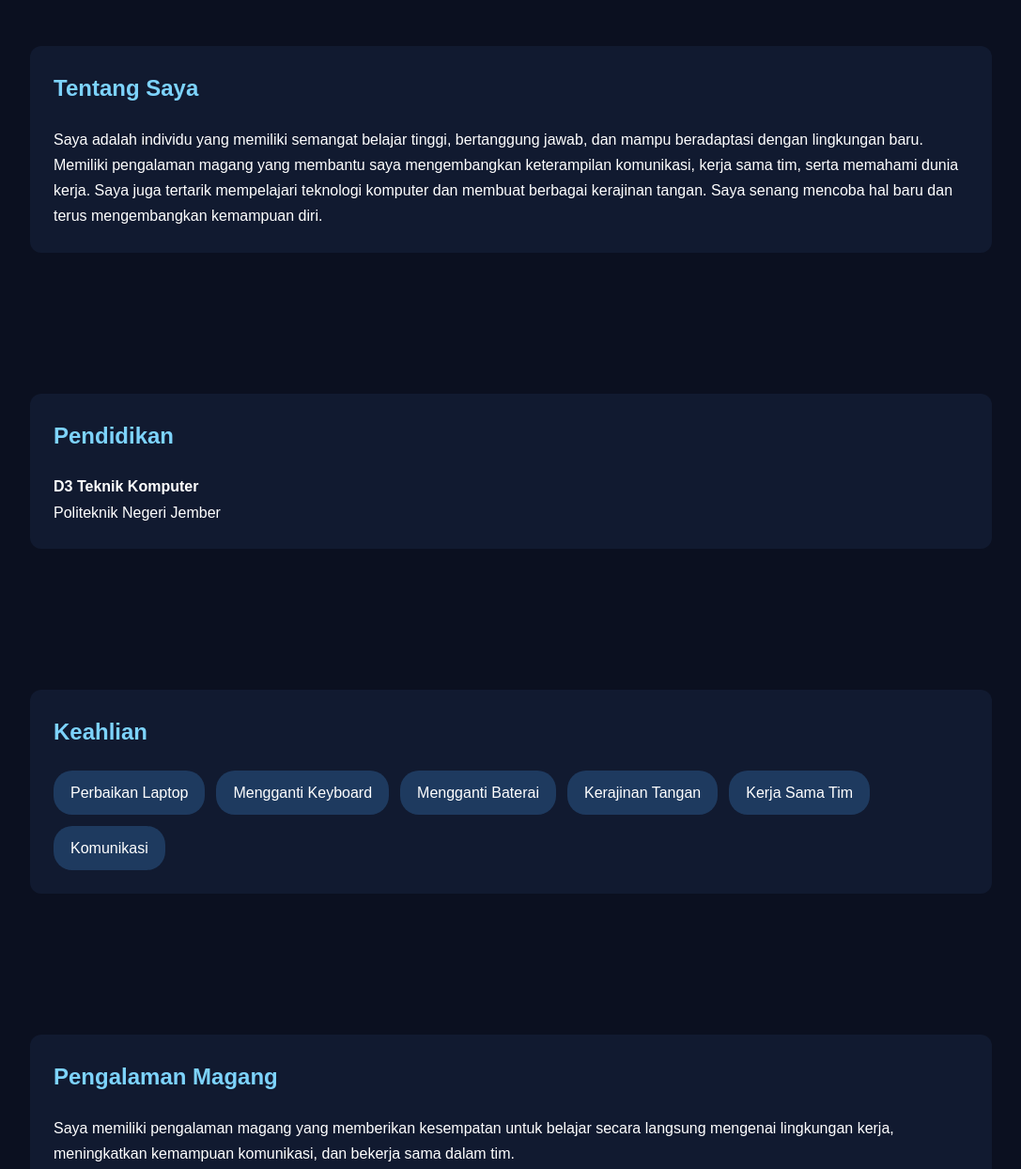
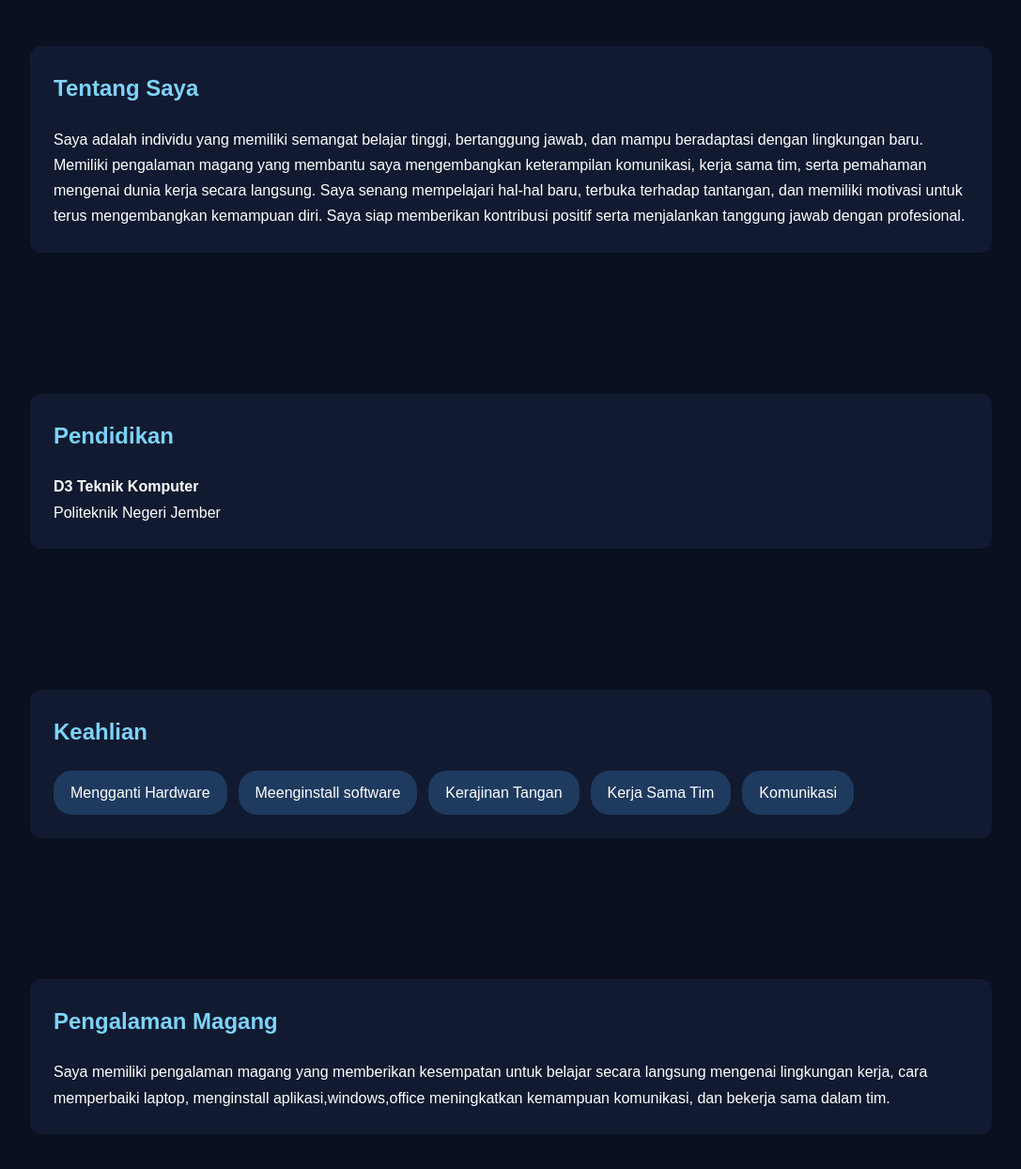
Before and after one commit to nidyachellsya/nidyachellsya.github.io, a plain HTML site: page index.html in a window 1280 px wide. Shown: the part 560-1804 px from the top of the page at 94% size, without its empty margins (96-1183 px from the left). Drawn offline with Linux system fonts and the light colour scheme.

Commit message:
Update index.html

```diff
--- a/index.html
+++ b/index.html
@@ -175,13 +175,11 @@
     <div class="content">
         <h2>Tentang Saya</h2>
         <p>
-            Saya adalah individu yang memiliki semangat belajar tinggi,
-            bertanggung jawab, dan mampu beradaptasi dengan lingkungan baru.
-            Memiliki pengalaman magang yang membantu saya mengembangkan
-            keterampilan komunikasi, kerja sama tim, serta memahami dunia kerja.
-            Saya juga tertarik mempelajari teknologi komputer dan membuat
-            berbagai kerajinan tangan. Saya senang mencoba hal baru dan
-            terus mengembangkan kemampuan diri.
+            Saya adalah individu yang memiliki semangat belajar tinggi, bertanggung jawab, dan mampu beradaptasi dengan lingkungan baru.
+            Memiliki pengalaman magang yang membantu saya mengembangkan keterampilan komunikasi,
+            kerja sama tim, serta pemahaman mengenai dunia kerja secara langsung. Saya senang mempelajari hal-hal baru,
+            terbuka terhadap tantangan, dan memiliki motivasi untuk terus mengembangkan kemampuan diri.
+            Saya siap memberikan kontribusi positif serta menjalankan tanggung jawab dengan profesional.
         </p>
     </div>
 </section>
@@ -198,9 +196,8 @@
     <div class="content">
         <h2>Keahlian</h2>
         <div class="skills">
-            <span>Perbaikan Laptop</span>
-            <span>Mengganti Keyboard</span>
-            <span>Mengganti Baterai</span>
+            <span>Mengganti Hardware</span>
+            <span>Meenginstall software</span>
             <span>Kerajinan Tangan</span>
             <span>Kerja Sama Tim</span>
             <span>Komunikasi</span>
@@ -213,7 +210,7 @@
         <h2>Pengalaman Magang</h2>
         <p>
             Saya memiliki pengalaman magang yang memberikan kesempatan
-            untuk belajar secara langsung mengenai lingkungan kerja,
+            untuk belajar secara langsung mengenai lingkungan kerja, cara memperbaiki laptop, menginstall aplikasi,windows,office
             meningkatkan kemampuan komunikasi, dan bekerja sama dalam tim.
         </p>
     </div>
@@ -225,7 +222,7 @@
 
     <div class="gallery">
         <div>
-            <img src="buket-kawatbuku.jpeg"
+            <img src="buket-kawatbulu.jpeg"
                  alt="Kerajinan Buket Kawat Bulu">
             <p>Buket Kawat Bulu</p>
         </div>
```
